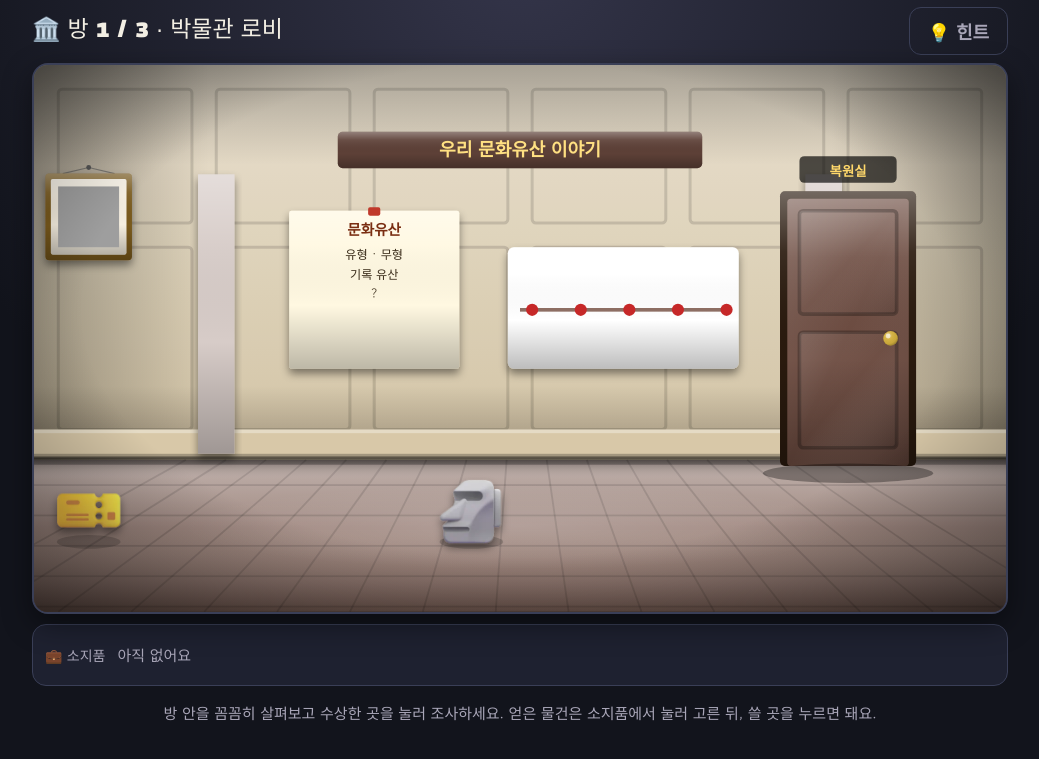
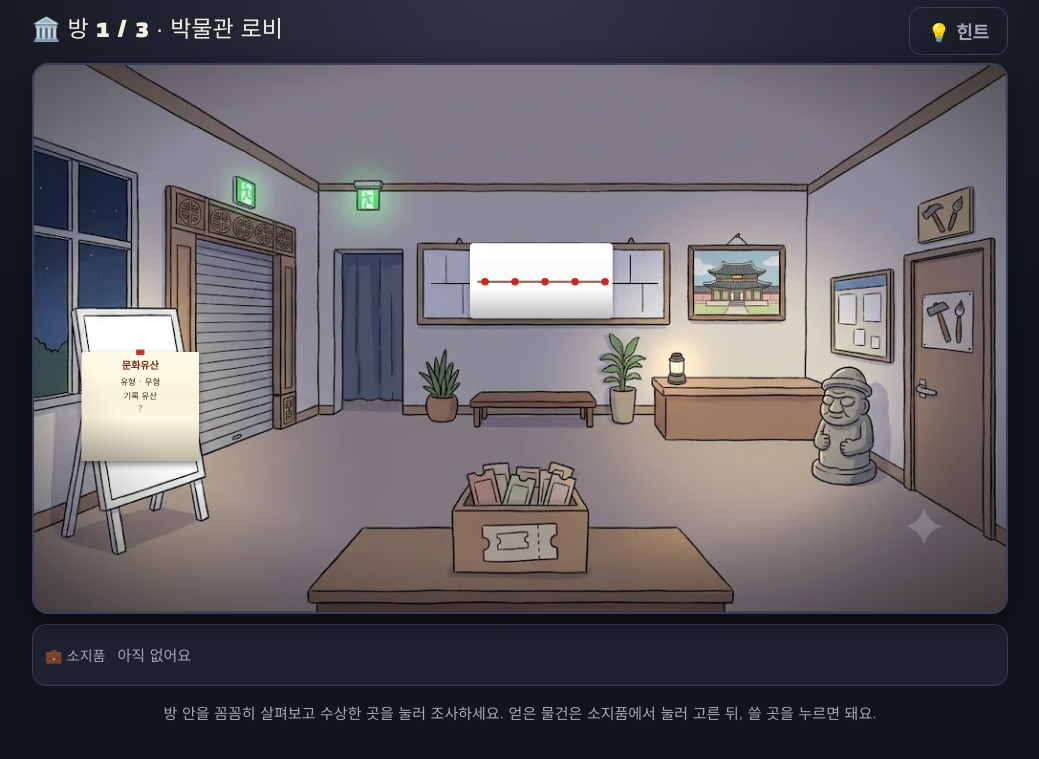
Before and after one commit to mummummi/game4grade, a plain HTML site: page g4-heritage.html in a window 1280 px wide. Both pictures are taken after a click on the button "탈출 시작 ▶". Shown: the part 51-810 px from the top of the page, without its empty margins (120-1159 px from the left). Drawn offline with Linux system fonts and the light colour scheme; grey boxes are pictures that could not be loaded.

Commit message:
4학년 문화유산 탐험대 방탈출 배경을 AI 일러스트로 교체
Co-Authored-By: Claude Opus 5.5 <noreply@anthropic.com>
Claude-Session: https://claude.ai/code/session_01ScfXXMpeK4xSozEf9WkLBv

```diff
--- a/g4-heritage.html
+++ b/g4-heritage.html
@@ -29,7 +29,7 @@ button{font-family:inherit;font-size:18px;border:0;border-radius:12px;padding:10
 .roombar{display:flex;justify-content:space-between;align-items:center;margin:6px 0 8px;gap:8px;flex-wrap:wrap}
 .scene{position:relative;width:100%;border-radius:16px;overflow:hidden;border:2px solid var(--line);box-shadow:0 10px 30px rgba(0,0,0,.45);background:#000}
 .scene svg{display:block;width:100%;height:auto}
-.hot{cursor:pointer;transition:filter .15s}
+.hot .ah{fill:#fff;fill-opacity:0;stroke:#fff;stroke-opacity:0;stroke-width:5;transition:fill-opacity .15s,stroke-opacity .15s}.hot:hover .ah{fill-opacity:.14;stroke-opacity:.95}.hot.selhint .ah{stroke:#ffd54f;stroke-opacity:1;fill-opacity:.12}.hot.done .ah{fill-opacity:0}.hot{cursor:pointer;transition:filter .15s}
 .hot:hover{filter:drop-shadow(0 0 12px color-mix(in srgb,var(--gold) 90%,transparent)) brightness(1.08)}
 .hot.done{filter:saturate(.75)}
 .hot.selhint{animation:hl 1.2s ease-in-out infinite}
@@ -362,6 +362,19 @@ const sw=S*1.1;return EM(x,y-S*0.12,e,S*0.68,'filter="url(#sh)"')+R(x-sw/2,y+S*0
 /* 🧸 분위기 소품 (문제와 상관없는 기물 · 눌러 보면 설명만 나와요) */
 const DECOR=[[["p", "🏯", "궁궐 사진", 90, 250, 150, "웅장한 궁궐 사진이 걸려 있어요."], ["f", "🎫", "관람권 상자", 90, 735, 125, "오늘 관람권 반쪽들이 모여 있어요."], ["f", "🗿", "돌하르방 모형", 720, 735, 125, "제주의 돌하르방 모형이에요. 표정이 근엄해요."]], [["f", "🖌️", "복원용 붓", 90, 800, 125, "아주 가는 붓이에요. 조심조심!"], ["s", "🔍", "확대경 조명", 615, 250, 150, "작은 흠집을 살피는 확대경이에요."], ["f", "🧤", "하얀 면장갑", 495, 800, 125, "유물을 만질 때 끼는 장갑이에요."]], [["f", "📦", "유물 상자", 90, 735, 125, "\"취급 주의\" 라벨이 붙은 상자들이에요."], ["s", "🌡️", "습도계", 90, 250, 150, "유물이 상하지 않도록 습도를 재는 기계예요."], ["f", "🏺", "백자 항아리", 495, 735, 125, "하얀 달항아리예요. 둥글둥글 아름다워요."]]];
 DECOR.forEach((list,ri)=>{const r=THEME.rooms[ri];if(!r)return;list.forEach((d,k)=>r.objects.push({id:'deco'+k,deco:1,title:d[1]+' '+d[2],art:DART(d),html:'<div class="box">'+d[6]+'</div>'}))});
+/* 🖼️ AI 배경 그림 */
+const ARTMAP={"rooms": [{"quiz": [70, 400, 210, 320, {"fit": 1, "pad": 0.92}], "map": [630, 290, 410, 130, {"fit": 1, "pad": 0.95}], "door": [1430, 290, 150, 490], "deco0": [1075, 290, 155, 130], "deco1": [690, 650, 220, 190], "deco2": [1280, 490, 100, 200]}, {"pavilion": [70, 400, 210, 220, {"fit": 1, "pad": 0.9}], "vase": [720, 580, 130, 210], "door": [1430, 290, 150, 490], "deco0": [550, 750, 160, 70], "deco1": [900, 570, 180, 190], "deco2": [930, 770, 160, 80]}, {"case": [30, 560, 270, 170], "exit": [1300, 300, 280, 460], "deco0": [220, 240, 270, 460], "deco1": [740, 640, 130, 150], "deco2": [760, 420, 160, 130]}], "id": "g4-heritage"};
+const AMbox=a=>{const ns='http://www.w3.org/2000/svg';const sv=document.createElementNS(ns,'svg');sv.setAttribute('width','1600');sv.setAttribute('height','900');sv.style.cssText='position:absolute;left:-9999px;top:0';sv.innerHTML=DEFS+a;document.body.appendChild(sv);let b={x:0,y:0,width:1,height:1};try{const g=document.createElementNS(ns,'g');while(sv.childNodes.length>1)g.appendChild(sv.childNodes[1]);sv.appendChild(g);const r=g.getBBox();b={x:r.x,y:r.y,width:r.width||1,height:r.height||1}}catch(e){}sv.remove();return b};
+ARTMAP.rooms.forEach((hot,ri)=>{const r=THEME.rooms[ri];if(!r||!hot)return;const src='art/'+ARTMAP.id+'_'+(ri+1)+'.webp';
+ r.bg=()=>`<image href="${src}" x="0" y="0" width="1600" height="900" preserveAspectRatio="xMidYMid slice"/>`;
+ r.objects=r.objects.filter(o=>!(o.deco&&!hot[o.id]));
+ r.objects.forEach(o=>{const h=hot[o.id];if(!h)return;const [x,y,w,hh,opt]=h;const old=o.art;
+  o.art=()=>{let s='';if(opt&&opt.keep){const [tx,ty,sc]=opt.keep;s=`<g transform="translate(${tx} ${ty}) scale(${sc})">${val(old)}</g>`}
+   if(opt&&opt.clip){const [ox,oy,orr,nx,ny,nr]=opt.clip;const sc=nr/orr;const cid='cl_'+o.id;s+=`<clipPath id="${cid}"><circle cx="${ox}" cy="${oy}" r="${orr}"/></clipPath><g transform="translate(${nx-ox*sc} ${ny-oy*sc}) scale(${sc})"><g clip-path="url(#${cid})">${val(old)}</g></g>`}
+   if(opt&&opt.lab){const arr=eval(opt.lab.expr);s+=arr.map((t,i)=>{const [lx,ly]=opt.lab.pos?opt.lab.pos[i]:[x+w*(i+.5)/arr.length,opt.lab.y];return `<rect x="${lx-48}" y="${ly-30}" width="96" height="56" rx="14" fill="#3e2723" stroke="#ffe082" stroke-width="4" opacity=".92"/><text x="${lx}" y="${ly+10}" text-anchor="middle" font-size="32" font-weight="bold" fill="#ffe082">${t}</text>`}).join('')}
+   if(opt&&opt.svg){s+=eval(opt.svg)}
+   if(opt&&opt.fit){const a=val(old);const b=AMbox(a);const p=opt.pad??0.9;const sc=Math.min(w/b.width,hh/b.height)*p;const tx=x+w/2-(b.x+b.width/2)*sc,ty=y+hh/2-(b.y+b.height/2)*sc;s=`<g transform="translate(${tx} ${ty}) scale(${sc})" opacity="${opt.op??1}">${a}</g>`}
+   return s+`<rect class="ah" x="${x}" y="${y}" width="${w}" height="${hh}" rx="22"/>`}})});
 THEME.rooms.forEach((r,ri)=>r.objects.forEach(o=>{if(!o._rid){o.id='r'+ri+'_'+o.id;o._rid=1}}));/* 방마다 물건 id를 따로 → 다른 방의 같은 이름 문/물건이 '이미 푼 것'으로 처리되는 문제 방지 */
 try{const U=S.used||{};if(Object.keys(U).some(k=>!/^[pu]_r\d+_/.test(k))){THEME.rooms.forEach((r,ri)=>r.objects.forEach(o=>{const base=o.id.replace(/^r\d+_/,'');['p_','u_'].forEach(pf=>{if(U[pf+base]&&(ri<S.room||(base!=='door'&&ri<=S.room)))U[pf+o.id]=1})}));Object.keys(U).forEach(k=>{if(!/^[pu]_r\d+_/.test(k))delete U[k]});S.used=U;save()}}catch(e){}/* 예전 저장 기록 옮기기 */
 TH=THEME;if(GRADE<=2)document.body.classList.add('kids');S.max=S.max||0;render();
```
Also changed, not shown: art/g4-heritage_1.webp (added), art/g4-heritage_2.webp (added), art/g4-heritage_3.webp (added).
